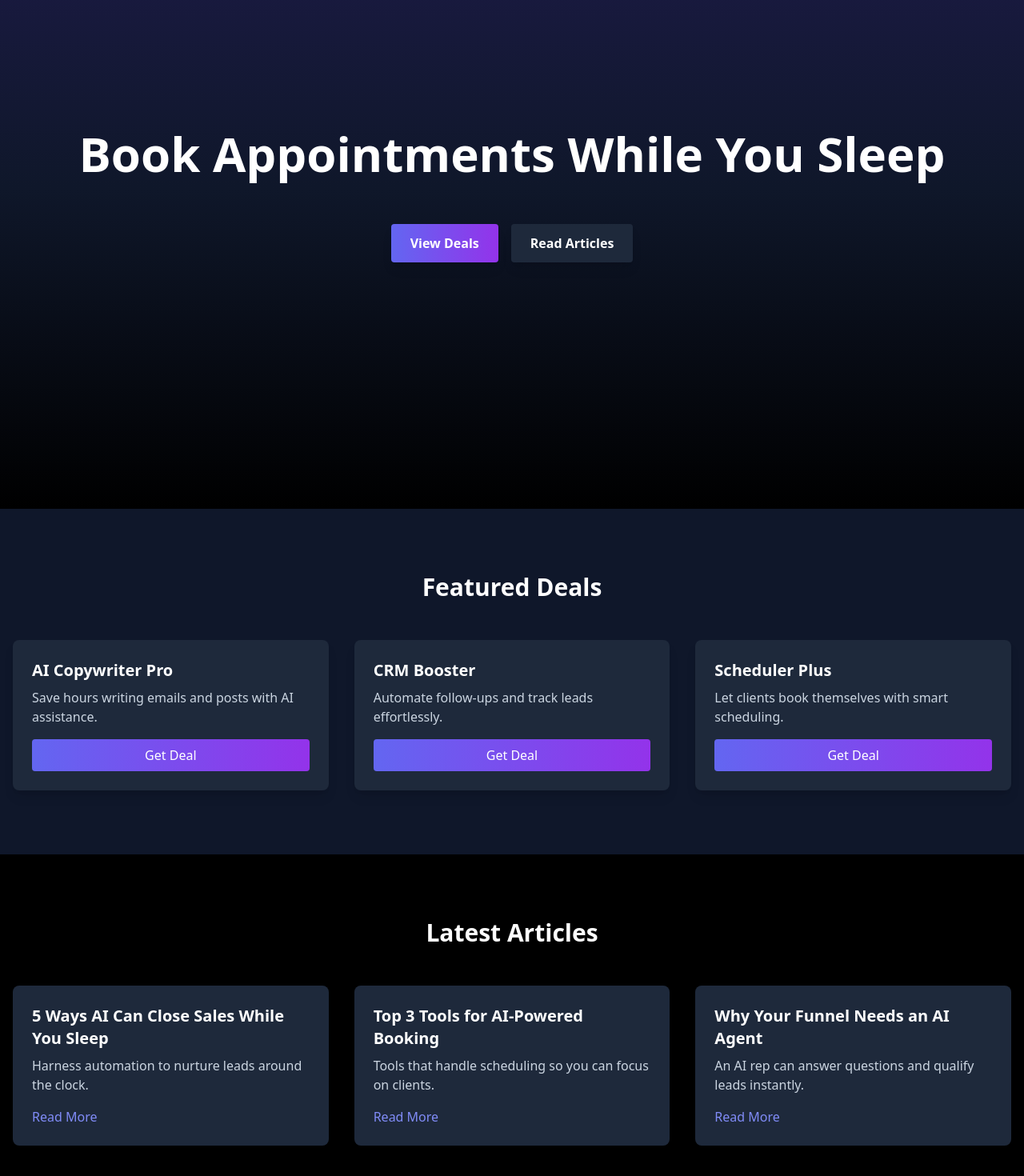
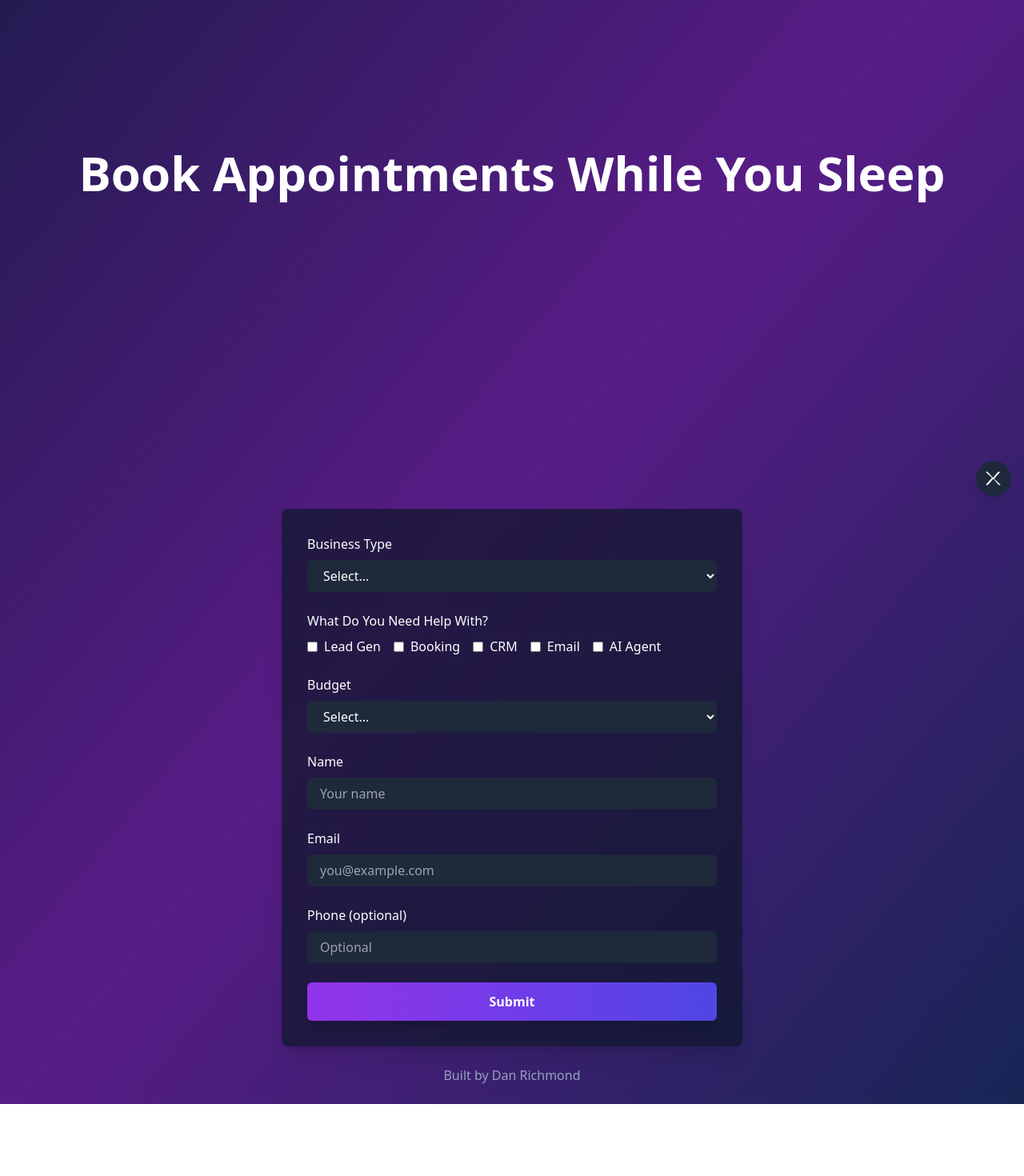
Before and after one commit to asddataking/dantalksai, a Next.js app: page / in a window 1280 px wide. Shown: the part 164-1634 px from the top of the page at 80% size. After the commit the page ends 1544 px from the top, so only its background shows below. Built offline with nearby package versions, Linux system fonts and the light colour scheme.

Commit message:
feat: cosmic landing page with animated form

```diff
--- /dev/null
+++ b/components/Footer.jsx
@@ -0,0 +1,30 @@
+export default function Footer() {
+  return (
+    <footer className="relative py-6 text-center text-slate-400">
+      <a
+        href="https://danrichmond.com"
+        target="_blank"
+        rel="noopener noreferrer"
+        className="hover:text-white"
+      >
+        Built by Dan Richmond
+      </a>
+      <a
+        href="https://x.com/DanRichmondAI"
+        target="_blank"
+        rel="noopener noreferrer"
+        aria-label="X (Twitter)"
+        className="fixed bottom-4 right-4 p-3 rounded-full bg-slate-800 hover:bg-slate-700 shadow-lg"
+      >
+        <svg
+          xmlns="http://www.w3.org/2000/svg"
+          viewBox="0 0 24 24"
+          fill="currentColor"
+          className="w-5 h-5 text-white"
+        >
+          <path d="M18.9 2H22l-9.2 10.6L22.8 22h-3.1l-8.1-9.5L3.4 22H0l9.6-11L0 2h3.2l7.7 9 8-9z" />
+        </svg>
+      </a>
+    </footer>
+  )
+}
--- a/components/Form.jsx
+++ b/components/Form.jsx
@@ -22,13 +22,14 @@ export default function Form({ onSuccess }) {
       onSubmit={handleSubmit(onSubmit)}
       initial={{ opacity: 0, y: 50 }}
       animate={{ opacity: 1, y: 0 }}
-      className="max-w-xl mx-auto p-8 bg-slate-900/60 backdrop-blur rounded-lg shadow-lg space-y-6 text-white"
+      className="max-w-xl mx-auto p-8 bg-slate-900/70 backdrop-blur rounded-lg shadow-xl space-y-6 text-white"
     >
       <div>
         <label className="block mb-2">Business Type</label>
         <select
           {...register('businessType', { required: true })}
-          className="w-full px-4 py-2 rounded-md bg-slate-800"
+          title="Select your business type"
+          className="w-full px-4 py-2 rounded-md bg-slate-800 focus:outline-none focus:ring-2 focus:ring-purple-500 focus:shadow-[0_0_10px_rgba(139,92,246,0.5)] transition"
         >
           <option value="">Select...</option>
           <option>Agency</option>
@@ -48,7 +49,7 @@ export default function Form({ onSuccess }) {
                 type="checkbox"
                 value={item}
                 {...register('needs', { required: true })}
-                className="text-purple-500"
+                className="text-purple-500 focus:ring-purple-500"
               />
               {item}
             </label>
@@ -61,7 +62,8 @@ export default function Form({ onSuccess }) {
         <label className="block mb-2">Budget</label>
         <select
           {...register('budget', { required: true })}
-          className="w-full px-4 py-2 rounded-md bg-slate-800"
+          title="Select your budget"
+          className="w-full px-4 py-2 rounded-md bg-slate-800 focus:outline-none focus:ring-2 focus:ring-purple-500 focus:shadow-[0_0_10px_rgba(139,92,246,0.5)] transition"
         >
           <option value="">Select...</option>
           <option>Under $1k</option>
@@ -75,8 +77,9 @@ export default function Form({ onSuccess }) {
         <label className="block mb-2">Name</label>
         <input
           type="text"
+          placeholder="Your name"
           {...register('name', { required: true })}
-          className="w-full px-4 py-2 rounded-md bg-slate-800"
+          className="w-full px-4 py-2 rounded-md bg-slate-800 focus:outline-none focus:ring-2 focus:ring-purple-500 focus:shadow-[0_0_10px_rgba(139,92,246,0.5)] transition"
         />
         {errors.name && <p className="text-red-500 text-sm mt-1">Name is required.</p>}
       </div>
@@ -85,8 +88,9 @@ export default function Form({ onSuccess }) {
         <label className="block mb-2">Email</label>
         <input
           type="email"
+          placeholder="you@example.com"
           {...register('email', { required: true })}
-          className="w-full px-4 py-2 rounded-md bg-slate-800"
+          className="w-full px-4 py-2 rounded-md bg-slate-800 focus:outline-none focus:ring-2 focus:ring-purple-500 focus:shadow-[0_0_10px_rgba(139,92,246,0.5)] transition"
         />
         {errors.email && <p className="text-red-500 text-sm mt-1">Email is required.</p>}
       </div>
@@ -95,15 +99,16 @@ export default function Form({ onSuccess }) {
         <label className="block mb-2">Phone (optional)</label>
         <input
           type="tel"
+          placeholder="Optional"
           {...register('phone')}
-          className="w-full px-4 py-2 rounded-md bg-slate-800"
+          className="w-full px-4 py-2 rounded-md bg-slate-800 focus:outline-none focus:ring-2 focus:ring-purple-500 focus:shadow-[0_0_10px_rgba(139,92,246,0.5)] transition"
         />
       </div>
 
       <motion.button
         type="submit"
         whileHover={{ scale: 1.05, boxShadow: '0 0 15px rgba(139,92,246,0.8)' }}
-        className="w-full py-3 rounded-md bg-purple-600 font-semibold"
+        className="w-full py-3 rounded-md bg-gradient-to-r from-purple-600 to-indigo-600 font-semibold shadow-lg hover:shadow-purple-500/50 transition"
       >
         Submit
       </motion.button>
--- a/components/Hero.jsx
+++ b/components/Hero.jsx
@@ -4,7 +4,7 @@ import { motion, AnimatePresence } from 'framer-motion'
 const headlines = [
   'Take Sales Calls While You Sleep',
   'Book Appointments While You Sleep',
-  'Schedule More Clients While You Sleep',
+  'Schedule More Appointments While You Sleep',
 ]
 
 export default function Hero() {
@@ -18,9 +18,7 @@ export default function Hero() {
   }, [])
 
   return (
-    <section
-      className="min-h-screen flex flex-col items-center justify-center text-center bg-gradient-to-b from-indigo-950 via-slate-900 to-black text-white px-4"
-    >
+    <section className="min-h-screen flex flex-col items-center justify-center text-center px-4">
       <div className="mb-10 h-24 flex items-center">
         <AnimatePresence mode="wait">
           <motion.h1
@@ -35,27 +33,6 @@ export default function Hero() {
           </motion.h1>
         </AnimatePresence>
       </div>
-      <motion.div
-        initial={{ opacity: 0, y: 20 }}
-        animate={{ opacity: 1, y: 0 }}
-        transition={{ delay: 0.2 }}
-        className="flex gap-4"
-      >
-        <motion.a
-          href="#deals"
-          whileHover={{ scale: 1.05 }}
-          className="px-6 py-3 rounded bg-gradient-to-r from-indigo-500 to-purple-600 shadow-lg text-white font-semibold"
-        >
-          View Deals
-        </motion.a>
-        <motion.a
-          href="#articles"
-          whileHover={{ scale: 1.05 }}
-          className="px-6 py-3 rounded bg-slate-800 shadow-lg text-white font-semibold hover:bg-slate-700"
-        >
-          Read Articles
-        </motion.a>
-      </motion.div>
     </section>
   )
 }
--- a/components/Layout.jsx
+++ b/components/Layout.jsx
@@ -7,7 +7,10 @@ export default function Layout({ children }) {
         <title>Dan Talks AI</title>
         <meta name="description" content="Premium AI system sales funnel" />
       </Head>
-      {children}
+      <div className="relative min-h-screen overflow-hidden bg-gradient-to-br from-indigo-950 via-purple-900 to-blue-950 text-white font-sans">
+        <div className="absolute inset-0 -z-10 bg-gradient-to-r from-purple-500 via-indigo-500 to-blue-500 opacity-20 blur-3xl animate-[spin_15s_linear_infinite]"></div>
+        <div className="relative z-10">{children}</div>
+      </div>
     </>
   )
 }
--- a/package.json
+++ b/package.json
@@ -15,8 +15,11 @@
     "react-hook-form": "^7.62.0"
   },
   "devDependencies": {
+    "@types/node": "^24.2.0",
+    "@types/react": "^19.1.9",
     "autoprefixer": "^10.4.14",
     "postcss": "^8.4.21",
-    "tailwindcss": "^3.3.2"
+    "tailwindcss": "^3.3.2",
+    "typescript": "^5.9.2"
   }
 }
--- a/pages/index.js
+++ b/pages/index.js
@@ -1,79 +1,16 @@
+import { useRouter } from 'next/router'
 import Layout from '../components/Layout'
 import Hero from '../components/Hero'
-
-const deals = [
-  {
-    title: 'AI Copywriter Pro',
-    description: 'Save hours writing emails and posts with AI assistance.',
-    href: '#',
-  },
-  {
-    title: 'CRM Booster',
-    description: 'Automate follow-ups and track leads effortlessly.',
-    href: '#',
-  },
-  {
-    title: 'Scheduler Plus',
-    description: 'Let clients book themselves with smart scheduling.',
-    href: '#',
-  },
-]
-
-const articles = [
-  {
-    title: '5 Ways AI Can Close Sales While You Sleep',
-    excerpt: 'Harness automation to nurture leads around the clock.',
-    href: '#',
-  },
-  {
-    title: 'Top 3 Tools for AI-Powered Booking',
-    excerpt: 'Tools that handle scheduling so you can focus on clients.',
-    href: '#',
-  },
-  {
-    title: 'Why Your Funnel Needs an AI Agent',
-    excerpt: 'An AI rep can answer questions and qualify leads instantly.',
-    href: '#',
-  },
-]
+import Form from '../components/Form'
+import Footer from '../components/Footer'
 
 export default function Home() {
+  const router = useRouter()
   return (
     <Layout>
       <Hero />
-
-      <section id="deals" className="py-20 px-4 bg-slate-900">
-        <h2 className="text-3xl font-bold text-center text-white mb-12">Featured Deals</h2>
-        <div className="grid gap-8 md:grid-cols-3">
-          {deals.map((deal) => (
-            <div key={deal.title} className="bg-slate-800 rounded-lg p-6 shadow-lg flex flex-col">
-              <h3 className="text-xl font-semibold text-white mb-2">{deal.title}</h3>
-              <p className="text-slate-300 flex-grow">{deal.description}</p>
-              <a
-                href={deal.href}
-                className="mt-4 inline-block text-center bg-gradient-to-r from-indigo-500 to-purple-600 text-white px-4 py-2 rounded hover:opacity-90 transition"
-              >
-                Get Deal
-              </a>
-            </div>
-          ))}
-        </div>
-      </section>
-
-      <section id="articles" className="py-20 px-4 bg-black">
-        <h2 className="text-3xl font-bold text-center text-white mb-12">Latest Articles</h2>
-        <div className="grid gap-8 md:grid-cols-3">
-          {articles.map((article) => (
-            <article key={article.title} className="bg-slate-800 rounded-lg p-6 shadow-lg flex flex-col">
-              <h3 className="text-xl font-semibold text-white mb-2">{article.title}</h3>
-              <p className="text-slate-300 flex-grow">{article.excerpt}</p>
-              <a href={article.href} className="mt-4 text-indigo-400 hover:underline">
-                Read More
-              </a>
-            </article>
-          ))}
-        </div>
-      </section>
+      <Form onSuccess={() => router.push('/thank-you')} />
+      <Footer />
     </Layout>
   )
 }
--- a/pages/thank-you.js
+++ /dev/null
@@ -1,7 +0,0 @@
-export default function ThankYou() {
-  return (
-    <div className="min-h-screen flex items-center justify-center bg-gradient-to-b from-indigo-950 via-slate-900 to-black text-white px-4 text-center">
-      <h1 className="text-4xl font-bold">Thank you for reaching out!</h1>
-    </div>
-  )
-}
--- /dev/null
+++ b/pages/thank-you.tsx
@@ -0,0 +1,38 @@
+import Layout from '../components/Layout'
+
+export default function ThankYou() {
+  return (
+    <Layout>
+      <div className="min-h-screen flex flex-col items-center justify-center text-center px-4">
+        <h1 className="text-3xl md:text-4xl font-bold mb-8">Watch This Before You Leave</h1>
+        <div className="w-full max-w-2xl aspect-video mb-8">
+          <iframe
+            className="w-full h-full rounded-lg"
+            src="https://www.youtube.com/embed/dQw4w9WgXcQ"
+            title="YouTube video"
+            allow="accelerometer; autoplay; clipboard-write; encrypted-media; gyroscope; picture-in-picture"
+            allowFullScreen
+          ></iframe>
+        </div>
+        <a
+          href="#"
+          className="px-6 py-3 rounded-md bg-gradient-to-r from-purple-600 to-indigo-600 text-white font-semibold shadow-lg hover:shadow-purple-500/50 transition"
+        >
+          Book a Strategy Call
+        </a>
+        <p className="mt-4 text-sm text-slate-300">
+          Questions? DM{' '}
+          <a
+            href="https://x.com/DanRichmondAI"
+            target="_blank"
+            rel="noopener noreferrer"
+            className="underline"
+          >
+            @DanRichmondAI
+          </a>{' '}
+          on X
+        </p>
+      </div>
+    </Layout>
+  )
+}
--- a/styles/globals.css
+++ b/styles/globals.css
@@ -1,3 +1,5 @@
+@import url('https://fonts.googleapis.com/css2?family=Space+Grotesk:wght@400;600;700&display=swap');
+
 @tailwind base;
 @tailwind components;
 @tailwind utilities;
@@ -5,6 +7,7 @@
 /* Custom global styles */
 body {
   @apply antialiased;
+  font-family: 'Space Grotesk', sans-serif;
 }
 
 /* Dark scrollbar styling */
```
Also changed, not shown: tsconfig.json (added, +30 -0 lines), next-env.d.ts (added).
